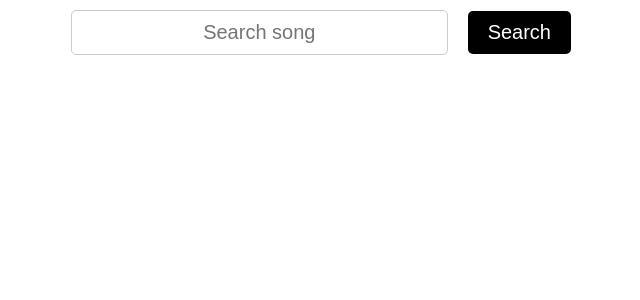
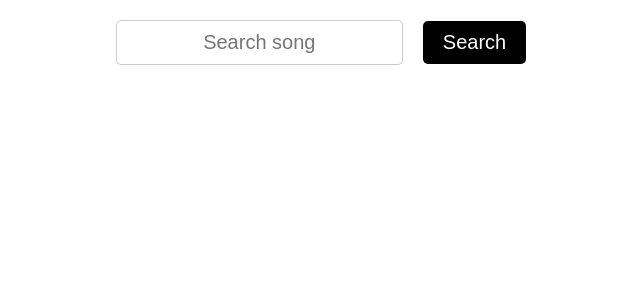
Before and after one commit to gloirekiba/lyrics, a React (Create React App) app in the folder client/: page / in a window 1280 px wide. Shown: the top 300 px of the page, without its empty margins (319-959 px from the left). Built offline with nearby package versions, Linux system fonts and the light colour scheme.

Commit message:
💄 add fixed header

```diff
--- a/client/src/App.jsx
+++ b/client/src/App.jsx
@@ -40,6 +40,7 @@ const App = () => {
 
   return (
     <Container>
+      <Header>
         <Form onSubmit={(e) => getLyrics(e)}>
           <Input
             onChange={(e) => setQuery(e.target.value)}
@@ -49,6 +50,7 @@ const App = () => {
           />
           <Button type="submit">Search</Button>
         </Form>
+      </Header>
       {error && (
         <Alert type="danger" center>
           {error}
@@ -58,6 +60,19 @@ const App = () => {
     </Container>
   );
 };
+
+const Header = styled.header`
+  background-color: #fff;
+  position: fixed;
+  display: flex;
+  align-items: center;
+  justify-content: center;
+  padding: 2em 0;
+  z-index: 1;
+  top: 0;
+  left: 0;
+  right: 0;
+`;
 
 const Container = styled.div`
   width: 95%;
@@ -69,7 +84,6 @@ const Form = styled.form`
   display: flex;
   align-items: center;
   justify-content: center;
-  margin: 1em auto;
   max-width: 500px;
 
   @media (max-width: 500px) {
```
Lines whose indentation alone changed are shown as unchanged.
